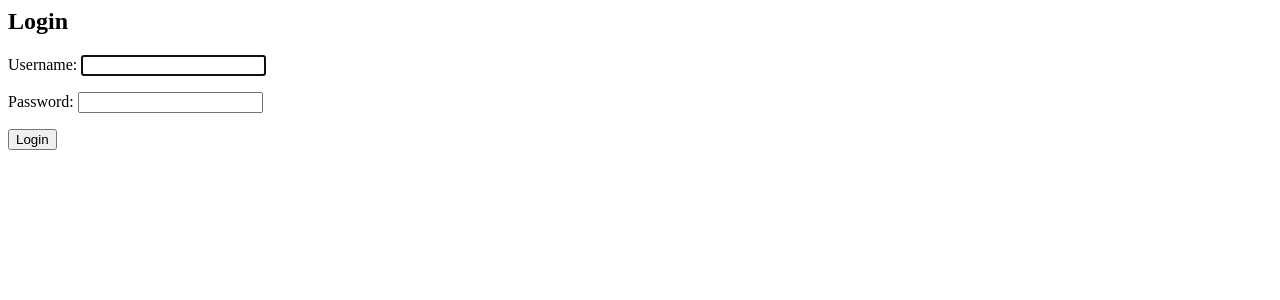
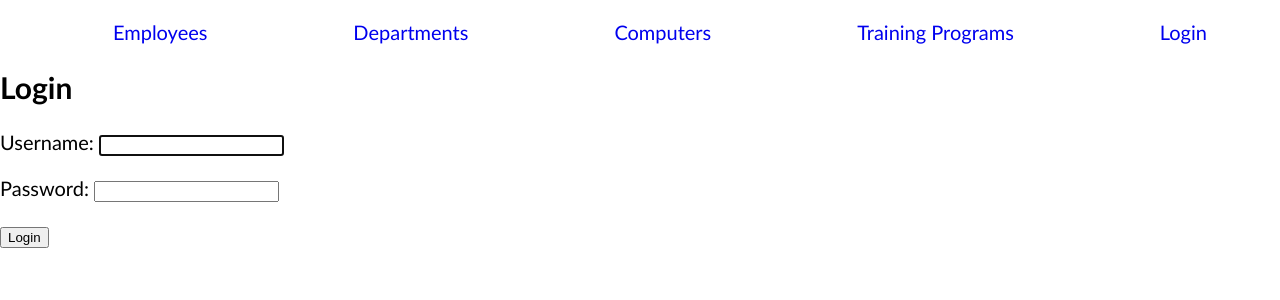
Before and after one commit to nss-cohort-40/banagzon-workforce-mgt-dead-parrots, a Django app: page /accounts/login/ in a window 1280 px wide. Shown: the top 300 px of the page. Run offline with Django 3.2, Linux system fonts and the light colour scheme.

Commit message:
added resource navigation, login/logout, and basic navigational styling

```diff
--- a/hrapp/static/styles/base.css
+++ b/hrapp/static/styles/base.css
@@ -8,3 +8,13 @@ body {
 .main-content {
   padding: 1em 2em;
 }
+
+ul {
+  list-style-type: none;
+  display: flex;
+  justify-content: space-around;
+}
+
+a {
+  text-decoration: none;
+}
--- a/hrapp/templates/registration/login.html
+++ b/hrapp/templates/registration/login.html
@@ -1,6 +1,9 @@
+{% extends 'shared/base.html'%}
+{% block content%}
 <h2>Login</h2>
 <form method="post">
     {% csrf_token %}
     {{ form.as_p }}
     <button type="submit">Login</button>
 </form>
+{% endblock content %}
--- a/hrapp/templates/shared/base.html
+++ b/hrapp/templates/shared/base.html
@@ -14,9 +14,21 @@
 
 <body>
 
+    <nav>
+        <ul>
+            <li><a href="{% url 'hrapp:employee_list' %}">Employees</a></li>
+            <li><a href="{% url 'hrapp:department_list' %}">Departments</a></li>
+            <li><a href="{% url 'hrapp:computer_list' %}">Computers</a></li>
+            <li><a href="{% url 'hrapp:training_programs' %}">Training Programs</a></li>
+            {% if not user.is_authenticated %}
+            <li><a href="{% url 'hrapp:login' %}">Login</a>
+            {% else %}
+            <li><a href="{% url 'hrapp:logout' %}">Logout</a></li>
+            {% endif %}
+        </ul>
+    </nav>
     {% block content %}
     {% endblock %}
-
     {% block scripts %}
     {% endblock scripts %}
 
--- a/hrapp/urls.py
+++ b/hrapp/urls.py
@@ -8,5 +8,8 @@ urlpatterns = [
     path('', home, name='home'),
     path('accounts/', include('django.contrib.auth.urls')),
     path('logout/', logout_user, name='logout'),
-    path('employees/', employee_list, name='employee_list'),
+    path('employees/', home, name='employee_list'),
+    path('departments/', home, name='department_list'),
+    path('computers/', home, name='computer_list'),
+    path('training_programs', home, name='training_programs')
 ]
--- a/hrapp/views/home.py
+++ b/hrapp/views/home.py
@@ -3,6 +3,8 @@ from django.shortcuts import render
 def home(request):
     if request.method == 'GET':
         template = 'home.html'
-        context = {}
+        context = {
+            "user": request.user
+        }
 
         return render(request, template, context)
```
Also changed, not shown: hrapp/views/departments/__init__.py (added), hrapp/views/departments/department_list.py (added).
